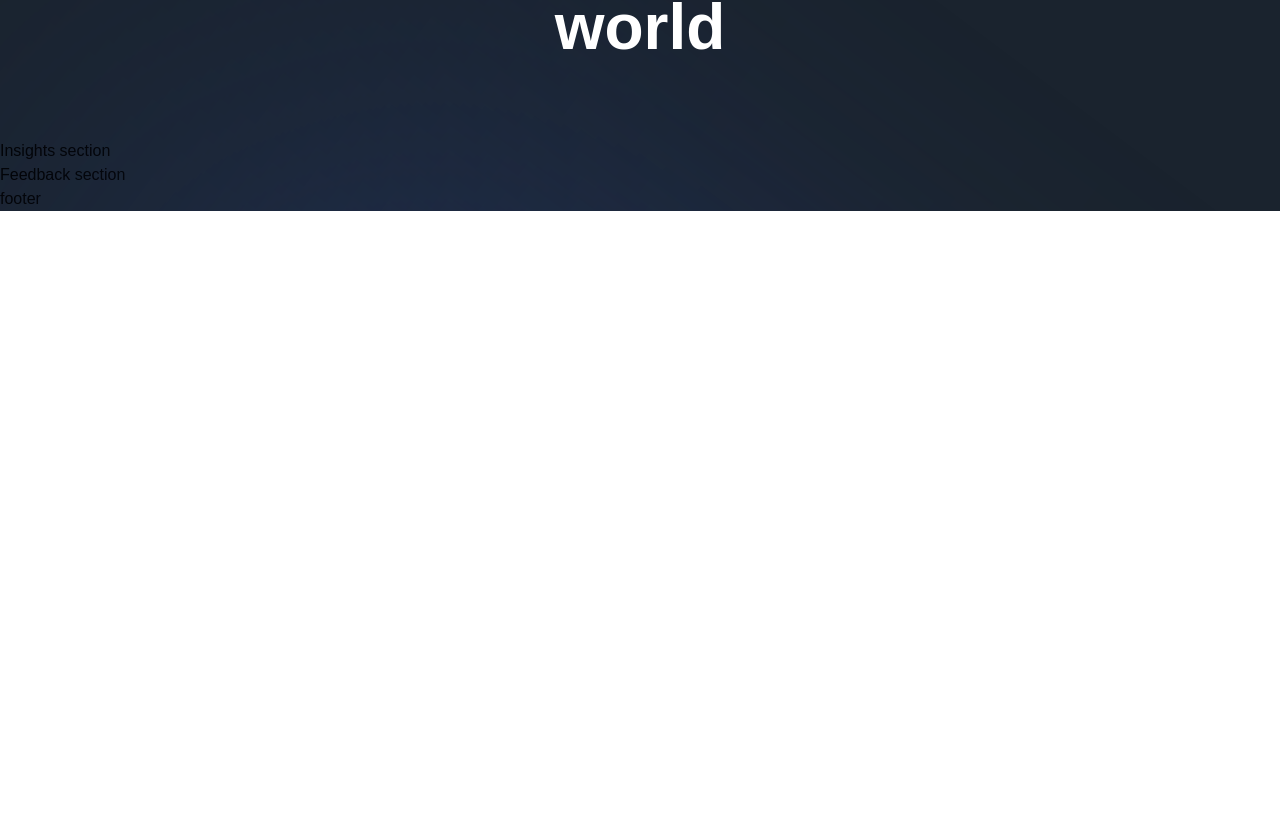
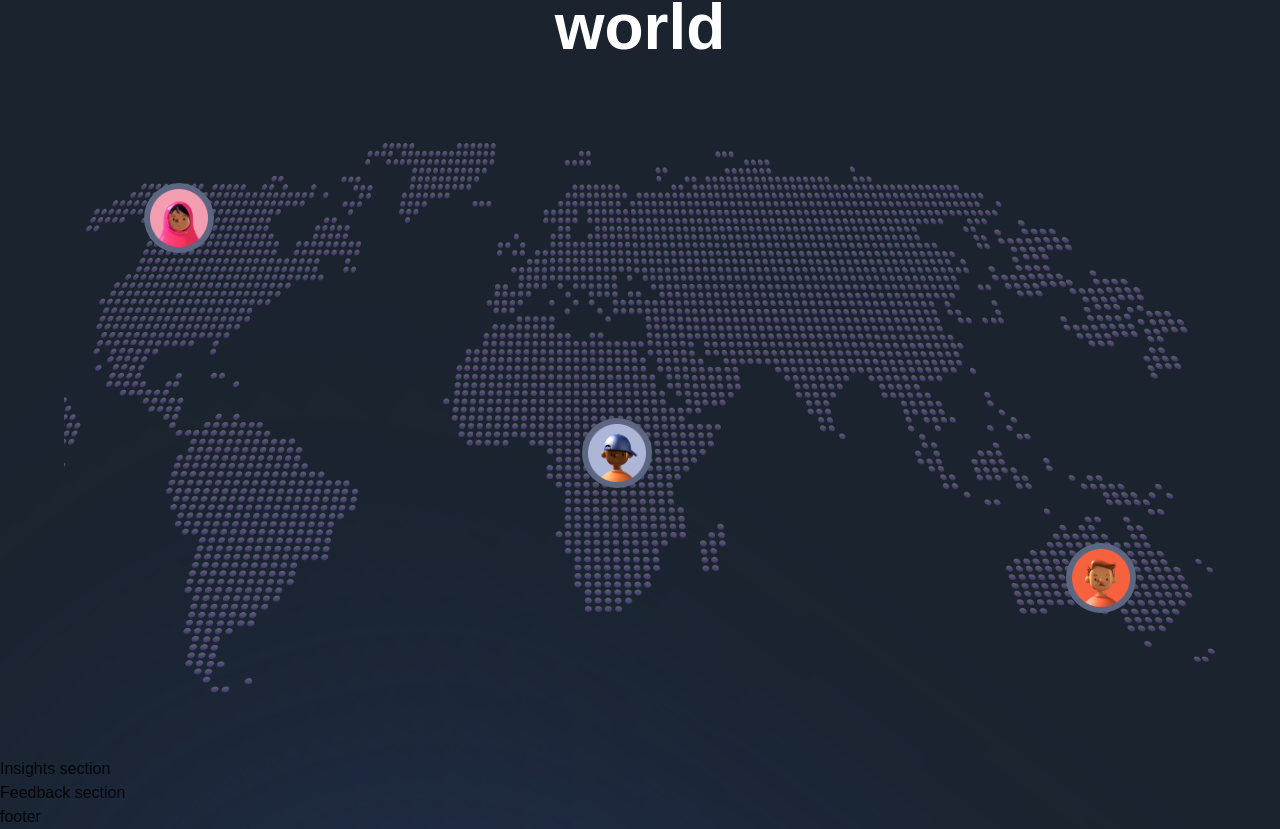
Before and after one commit to mikaelpizzi/metaversus, a Next.js app: page / in a window 1280 px wide. Shown: the part 4483-5312 px from the top of the page. Before the commit the page ends 4694 px from the top, so only its background shows below. Built offline with nearby package versions, Linux system fonts and the light colour scheme; a web font is replaced by a local one.

Commit message:
feat: Add image to 'World' section

```diff
--- a/sections/World.jsx
+++ b/sections/World.jsx
@@ -19,11 +19,48 @@
         textStyles='text-center'
       />
       <TitleText
-        title={<>
+        title={(<>
           Track friends around you and invite them to play together in the same world
-        </>}
+        </>)}
         textStyles='text-center'
       />
+      <motion.div
+        variants={fadeIn('up', 'tween', 0.3, 1)}
+        className='relative mt-[68px] flex w-full h-[550px]'
+      >
+        <img
+          src='/map.png'
+          alt='map'
+          className='w-full h-full object-cover'
+        />
+        <div
+          className='absolute bottom-20 right-20 w-[70px] h-[70px] p-[6px] rounded-full bg-[#5d6680]'
+        >
+          <img
+            src='people-01.png'
+            alt='people'
+            className='w-full h-full'
+          />
+        </div>
+        <div
+          className='absolute top-10 left-20 w-[70px] h-[70px] p-[6px] rounded-full bg-[#5d6680]'
+        >
+          <img
+            src='people-02.png'
+            alt='people'
+            className='w-full h-full'
+          />
+        </div>
+        <div
+          className='absolute top-1/2 left-[45%] w-[70px] h-[70px] p-[6px] rounded-full bg-[#5d6680]'
+        >
+          <img
+            src='people-03.png'
+            alt='people'
+            className='w-full h-full'
+          />
+        </div>
+      </motion.div>
     </motion.div>
   </section>
 );
```
